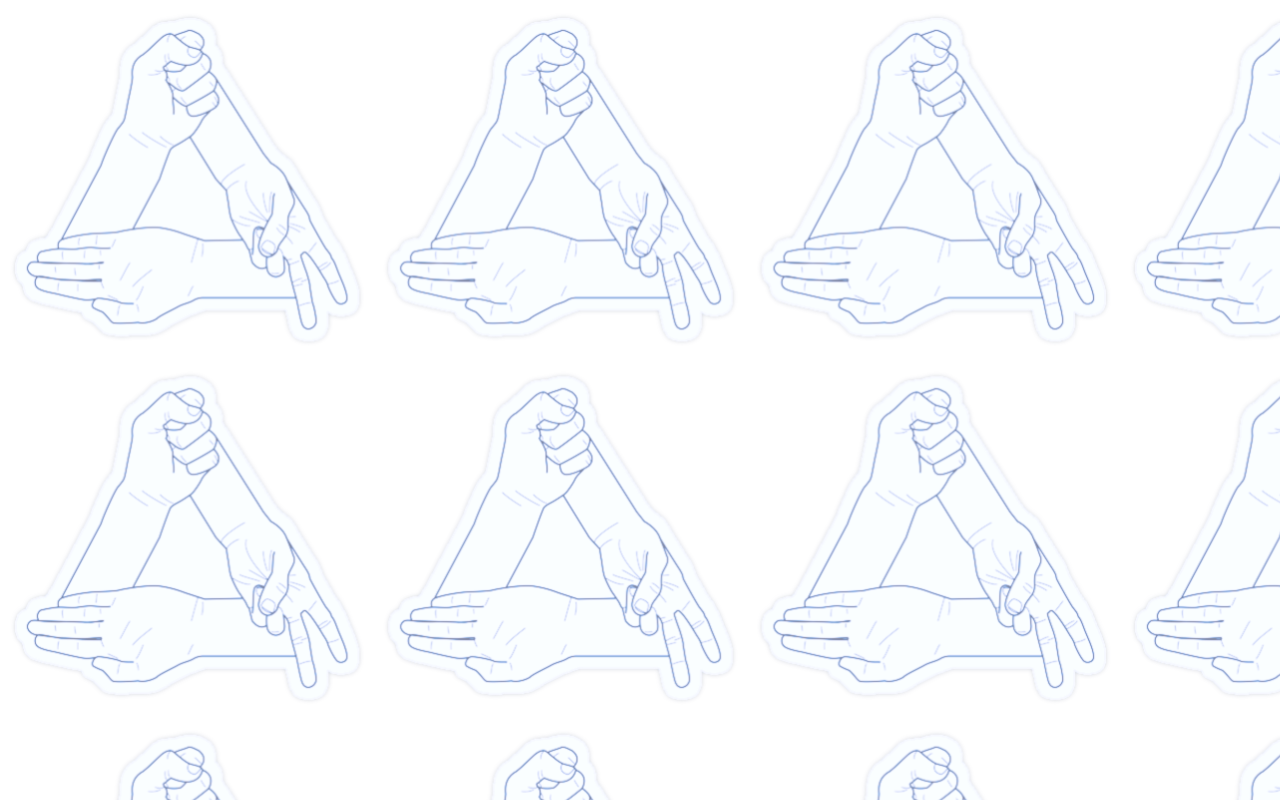
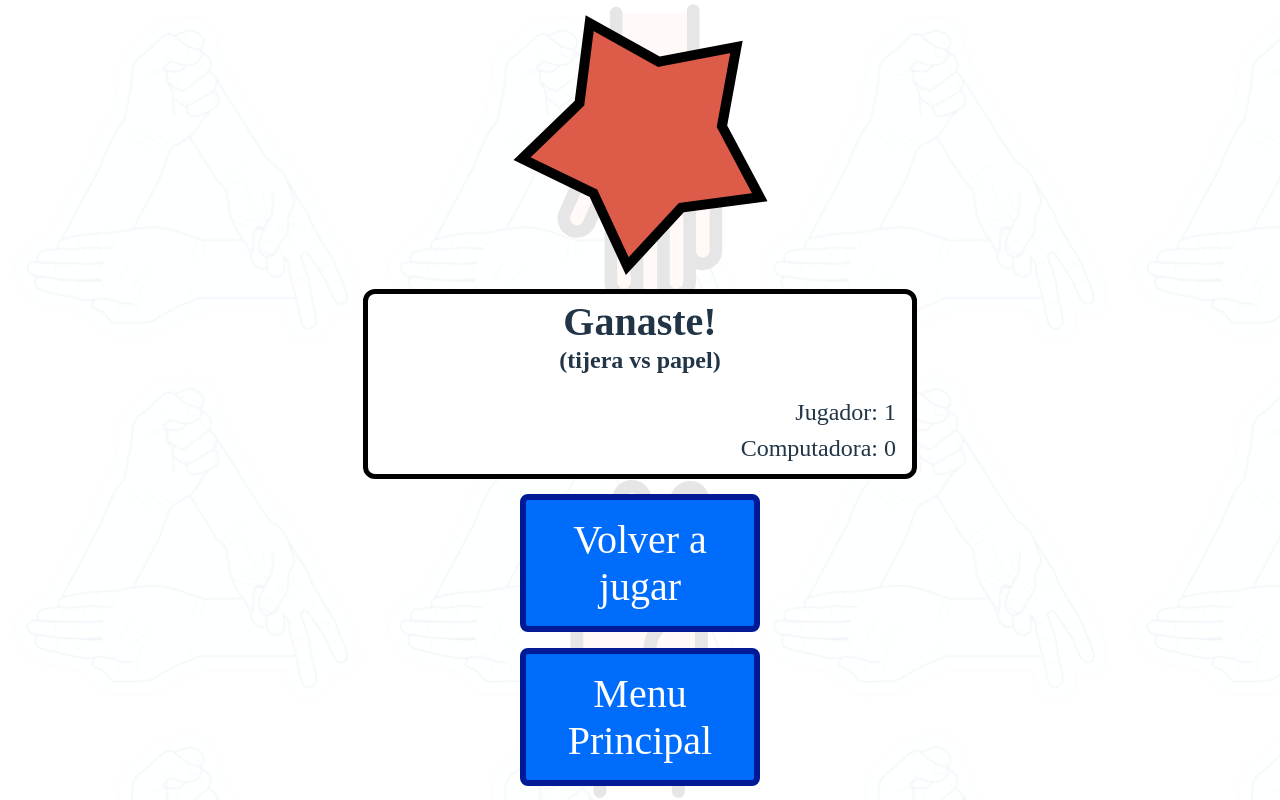
Before and after one commit to AxelRojas-hub/rockpaperscissors, a React (Vite) app: page /rockpaperscissors/game in a window 1280 px wide. Before the commit this address had no page. Built offline with nearby package versions, Linux system fonts and the light colour scheme; a web font is replaced by a local one.

Commit message:
fix: update routing paths for game components and assets

```diff
--- a/src/App.tsx
+++ b/src/App.tsx
@@ -7,7 +7,7 @@ function App() {
   return (
     <>
         <h1 className='home-text'>Piedra<br />Papel<span> ó</span><br />Tijera</h1>
-        <Link to={'/rules'}>
+        <Link to={'/rockpaperscissors/rules'}>
           <Button text='Empezar' />
         </Link>
         <div className="home-rps">
@@ -15,10 +15,10 @@ function App() {
             <img src="./src/assets/piedra.svg" alt="Piedra" />
           </div>
           <div className="home-rps__item">
-            <img src="src/assets/papel.svg" alt="Papel" />
+            <img src="./src/assets/papel.svg" alt="Papel" />
           </div>
           <div className="home-rps__item">
-            <img src="src/assets/tijera.svg" alt="Tijera" />
+            <img src="./src/assets/tijera.svg" alt="Tijera" />
           </div>
         </div>
     </>
--- a/src/Game.tsx
+++ b/src/Game.tsx
@@ -79,7 +79,7 @@ const Game: React.FC = () => {
         <div>
             {isWaiting?
             <div>
-                <Link to={"/"}>
+                <Link to={"/rockpaperscissors/"}>
                     <span className='game-homebtn'>🏠 Menu</span>
                 </Link>
                 <h1 className='game-title'>ELEGI: ¿PIEDRA, PAPEL, O TIJERA?</h1>
--- a/src/Results.tsx
+++ b/src/Results.tsx
@@ -5,7 +5,7 @@ import './Results.css';
 const Results: React.FC = () => {
     return (
         <div>
-            <Link to={"/"}>
+            <Link to={"/rockpaperscissors/"}>
                 <span className='results-homebtn'>🏠</span>
             </Link>
             <h1 className='results-title'>Resultados</h1>
--- a/src/Rules.tsx
+++ b/src/Rules.tsx
@@ -7,7 +7,7 @@ const Rules: React.FC = () => {
     return (
         <>
             <h2 className='rules-text'>Presioná jugar y elegí: piedra, papel o tijera antes de que pasen los 3 segundos.</h2>
-            <Link to="/game">
+            <Link to="/rockpaperscissors/game">
                 <Button text='¡Jugar!' />
             </Link>
             <div className="rules-rps">
@@ -15,10 +15,10 @@ const Rules: React.FC = () => {
             <img src="./src/assets/piedra.svg" alt="Piedra" />
           </div>
           <div className="rules-rps__item">
-            <img src="src/assets/papel.svg" alt="Papel" />
+            <img src="./src/assets/papel.svg" alt="Papel" />
           </div>
           <div className="rules-rps__item">
-            <img src="src/assets/tijera.svg" alt="Tijera" />
+            <img src="./src/assets/tijera.svg" alt="Tijera" />
           </div>
         </div>
         </>
--- a/src/components/GameMenu.tsx
+++ b/src/components/GameMenu.tsx
@@ -54,11 +54,11 @@ const GameMenu: React.FC<GameMenuProps> = ({ playerWins, pcWins, isWinner, onRes
                 </div>
             </div>
             <div className="btn-container">
-                <Link to='/game' onClick={onRestart}>
+                <Link to='/rockpaperscissors/game' onClick={onRestart}>
                     <Button text='Volver a jugar'/>
                 </Link>
 
-                <Link to='/'>
+                <Link to='/rockpaperscissors/'>
                     <Button text='Menu Principal'/>
                 </Link>
             </div>
--- a/src/routes.tsx
+++ b/src/routes.tsx
@@ -5,9 +5,9 @@ import Rules from './Rules';
 
 const AppRoutes = () => (
   <Routes>
-    <Route path="/" element={<App />} />
-    <Route path="/rules" element={<Rules />} />
-    <Route path="/game" element={<Game/>} />
+    <Route path="/rockpaperscissors/" element={<App />} />
+    <Route path="/rockpaperscissors/rules" element={<Rules />} />
+    <Route path="/rockpaperscissors/game" element={<Game/>} />
   </Routes>
 );
 
```
